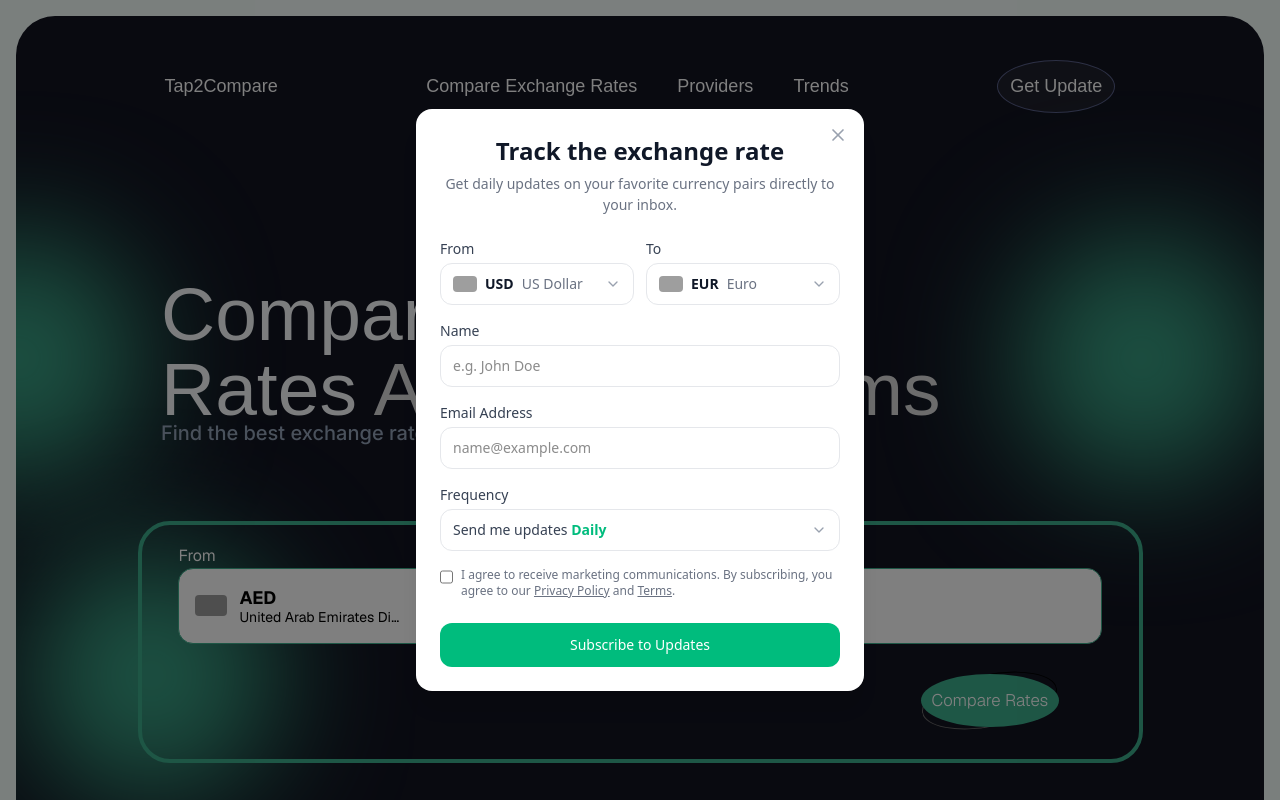
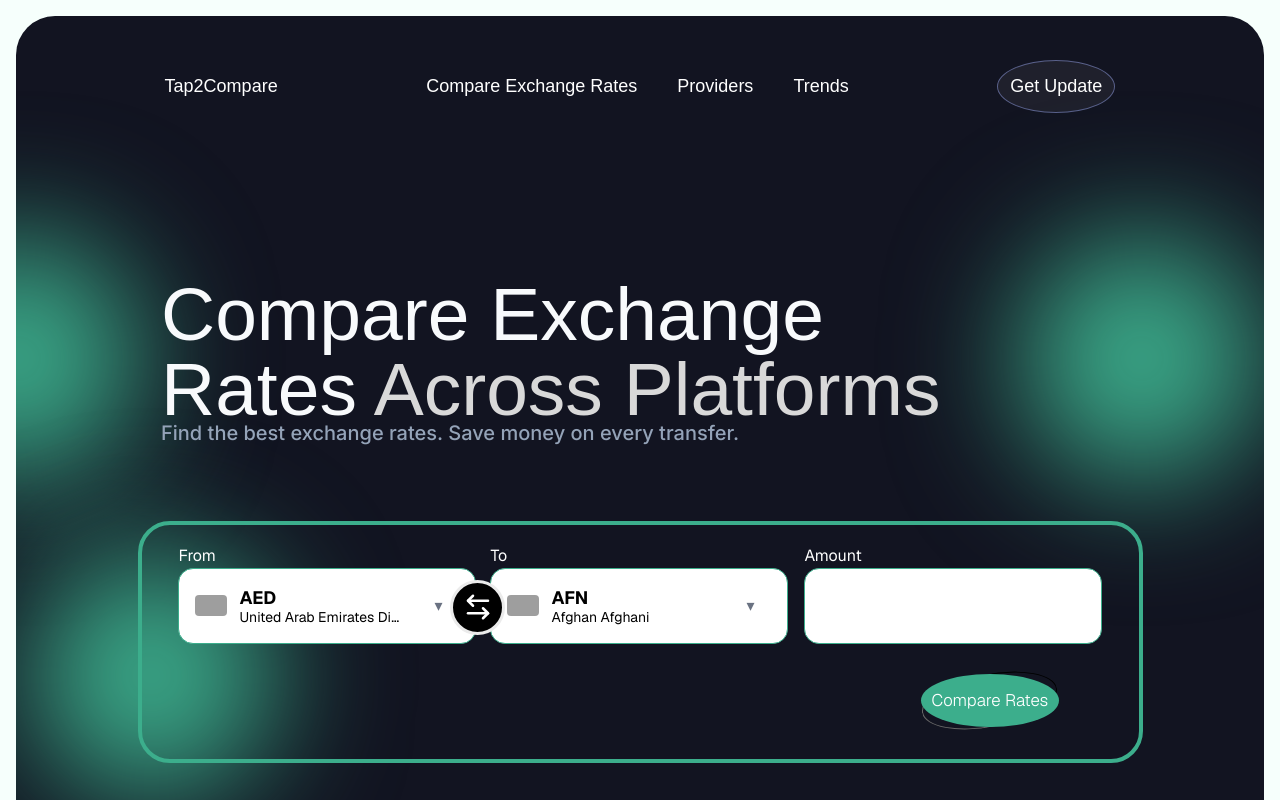
Before and after one commit to AbiolaDave/t2c, a Next.js app: page / in a window 1280 px wide. Both pictures are taken after a click on the button "Get Update". Shown: the top 800 px of the page. Built offline with nearby package versions, Linux system fonts and the light colour scheme; grey boxes are pictures that could not be loaded; a web font is replaced by a local one.

Commit message:
second commit

```diff
--- a/src/components/SubscribeModal/index.tsx
+++ b/src/components/SubscribeModal/index.tsx
@@ -119,7 +119,7 @@ export default function TrackRateModal({
   if (!isOpen) return null;
 
   return (
-    <div className="fixed inset-0 z-50 flex ml-0 md:ml-0 mt-50 md:mt-0 items-center justify-center bg-black/50">
+    <div className="inset-0 z-50 flex ml-0 md:ml-0 mt-50 md:mt-0 items-center justify-center bg-black/50">
       <div className="relative w-[350px] md:w-full max-w-md rounded-2xl bg-white p-6 shadow-xl">
         <button
           onClick={onClose}
```
